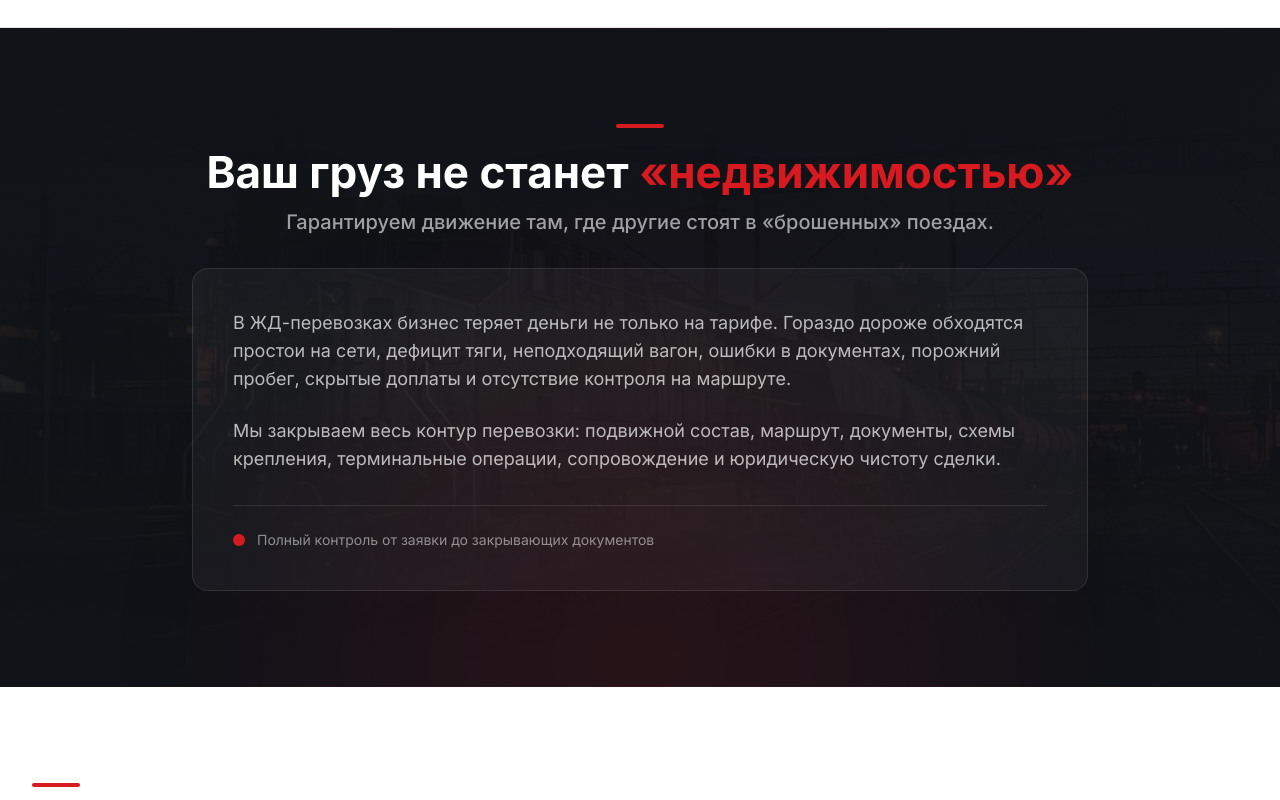
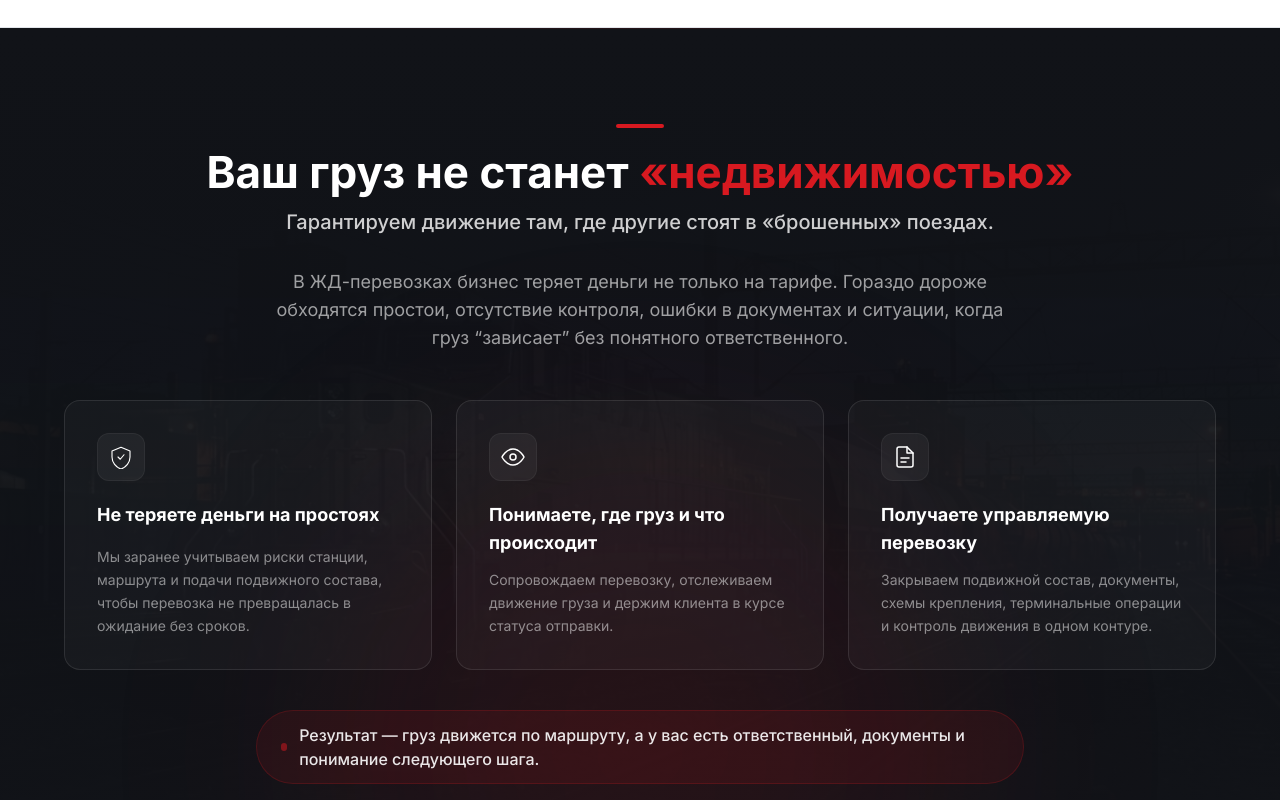
Before and after one commit to matteimikeska49-bot/gkp, a React (Vite) app: page / in a window 1280 px wide. Shown: the part 760-1560 px from the top of the page. Built offline with nearby package versions, Linux system fonts and the light colour scheme.

Commit message:
refactor: clarify pain section with client outcomes

```diff
--- a/src/sections/PainSection.jsx
+++ b/src/sections/PainSection.jsx
@@ -1,16 +1,17 @@
 import painBg from '../assets/sections/pain-bg.png';
+import { ShieldIcon, EyeIcon, DocumentIcon } from '../components/ui/Icons';
 
 export default function PainSection() {
   return (
-    <section className="relative overflow-hidden bg-graphite">
+    <section className="relative overflow-hidden bg-graphite section-padding">
       {/* Background Image with Overlay */}
-      <div className="absolute inset-0 z-0">
+      <div className="absolute inset-0 z-0 pointer-events-none">
         <img
           src={painBg}
           alt="Остановленный грузовой поезд"
           className="w-full h-full object-cover object-center opacity-40 mix-blend-luminosity"
         />
-        <div className="absolute inset-0 bg-gradient-to-b from-graphite via-graphite/80 to-graphite" />
+        <div className="absolute inset-0 bg-gradient-to-b from-graphite via-graphite/90 to-graphite" />
       </div>
 
       {/* Decorative elements */}
@@ -20,9 +21,9 @@ export default function PainSection() {
         <div className="absolute top-1/2 left-[50%] -translate-x-1/2 w-[600px] h-[600px] bg-accent/10 rounded-full blur-[120px]" />
       </div>
 
-      <div className="container-main section-padding relative z-10 reveal-up">
-        <div className="max-w-4xl mx-auto text-center">
-          {/* Red accent line */}
+      <div className="container-main relative z-10 reveal-up">
+        {/* Header Text */}
+        <div className="max-w-4xl mx-auto text-center mb-12">
           <div className="accent-line mx-auto mb-6" />
 
           <h2 className="text-3xl md:text-4xl lg:text-[2.75rem] font-bold text-white leading-tight mb-4">
@@ -30,30 +31,69 @@ export default function PainSection() {
             <span className="text-accent">«недвижимостью»</span>
           </h2>
 
-          <p className="text-white/60 text-lg md:text-xl font-medium mb-8">
+          <p className="text-white/80 text-lg md:text-xl font-medium mb-8">
             Гарантируем движение там, где другие стоят в «брошенных» поездах.
           </p>
 
-          <div className="bg-white/[0.04] border border-white/10 rounded-2xl p-6 md:p-10 text-left">
-            <p className="text-white/70 text-base md:text-lg leading-relaxed mb-6">
-              В ЖД-перевозках бизнес теряет деньги не только на тарифе. Гораздо дороже обходятся
-              простои на сети, дефицит тяги, неподходящий вагон, ошибки в документах, порожний пробег,
-              скрытые доплаты и отсутствие контроля на маршруте.
+          <p className="text-white/60 text-base md:text-lg leading-relaxed max-w-3xl mx-auto">
+            В ЖД-перевозках бизнес теряет деньги не только на тарифе. Гораздо дороже обходятся простои, отсутствие контроля, ошибки в документах и ситуации, когда груз “зависает” без понятного ответственного.
+          </p>
+        </div>
+
+        {/* 3 Result Cards */}
+        <div className="grid grid-cols-1 md:grid-cols-3 gap-6 max-w-6xl mx-auto mb-10">
+
+          {/* Card 1 */}
+          <div className="bg-white/[0.03] border border-white/10 rounded-2xl p-6 md:p-8 hover:bg-white/[0.06] hover:border-accent/30 hover:-translate-y-1 transition-all duration-300 relative overflow-hidden group flex flex-col">
+            <div className="w-12 h-12 rounded-xl bg-white/5 flex items-center justify-center mb-5 group-hover:bg-accent/20 group-hover:scale-110 transition-all duration-300 border border-white/5 group-hover:border-accent/20">
+              <ShieldIcon className="w-6 h-6 text-white group-hover:text-accent transition-colors duration-300" />
+            </div>
+            <h3 className="text-white font-bold text-lg mb-3">
+              Не теряете деньги на простоях
+            </h3>
+            <p className="text-white/50 text-sm leading-relaxed mt-auto">
+              Мы заранее учитываем риски станции, маршрута и подачи подвижного состава, чтобы перевозка не превращалась в ожидание без сроков.
             </p>
-            <p className="text-white/70 text-base md:text-lg leading-relaxed">
-              Мы закрываем весь контур перевозки: подвижной состав, маршрут, документы, схемы крепления,
-              терминальные операции, сопровождение и юридическую чистоту сделки.
+          </div>
+
+          {/* Card 2 */}
+          <div className="bg-white/[0.03] border border-white/10 rounded-2xl p-6 md:p-8 hover:bg-white/[0.06] hover:border-accent/30 hover:-translate-y-1 transition-all duration-300 relative overflow-hidden group flex flex-col">
+            <div className="w-12 h-12 rounded-xl bg-white/5 flex items-center justify-center mb-5 group-hover:bg-accent/20 group-hover:scale-110 transition-all duration-300 border border-white/5 group-hover:border-accent/20">
+              <EyeIcon className="w-6 h-6 text-white group-hover:text-accent transition-colors duration-300" />
+            </div>
+            <h3 className="text-white font-bold text-lg mb-3">
+              Понимаете, где груз и что происходит
+            </h3>
+            <p className="text-white/50 text-sm leading-relaxed mt-auto">
+              Сопровождаем перевозку, отслеживаем движение груза и держим клиента в курсе статуса отправки.
             </p>
+          </div>
 
-            {/* Decorative bottom accent */}
-            <div className="flex items-center gap-3 mt-8 pt-6 border-t border-white/10">
-              <div className="w-3 h-3 bg-accent rounded-full" />
-              <span className="text-white/50 text-sm">
-                Полный контроль от заявки до закрывающих документов
-              </span>
+          {/* Card 3 */}
+          <div className="bg-white/[0.03] border border-white/10 rounded-2xl p-6 md:p-8 hover:bg-white/[0.06] hover:border-accent/30 hover:-translate-y-1 transition-all duration-300 relative overflow-hidden group flex flex-col">
+            <div className="w-12 h-12 rounded-xl bg-white/5 flex items-center justify-center mb-5 group-hover:bg-accent/20 group-hover:scale-110 transition-all duration-300 border border-white/5 group-hover:border-accent/20">
+              <DocumentIcon className="w-6 h-6 text-white group-hover:text-accent transition-colors duration-300" />
             </div>
+            <h3 className="text-white font-bold text-lg mb-3">
+              Получаете управляемую перевозку
+            </h3>
+            <p className="text-white/50 text-sm leading-relaxed mt-auto">
+              Закрываем подвижной состав, документы, схемы крепления, терминальные операции и контроль движения в одном контуре.
+            </p>
+          </div>
+
+        </div>
+
+        {/* Conclusion */}
+        <div className="max-w-3xl mx-auto flex justify-center">
+          <div className="bg-accent/10 border border-accent/20 rounded-full px-6 py-3 flex items-center gap-3">
+            <div className="w-2 h-2 bg-accent rounded-full animate-pulse" />
+            <span className="text-white/90 font-medium text-sm md:text-base">
+              Результат — груз движется по маршруту, а у вас есть ответственный, документы и понимание следующего шага.
+            </span>
           </div>
         </div>
+
       </div>
     </section>
   );
```
